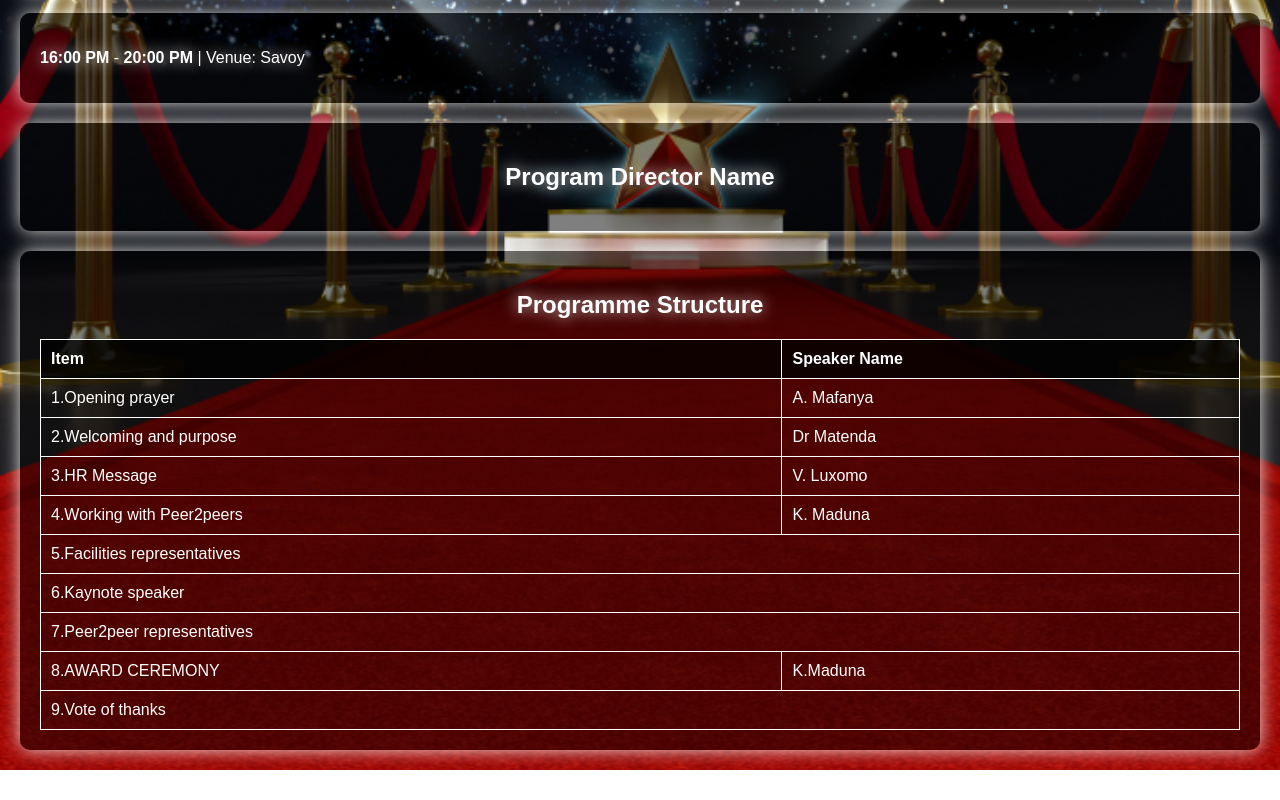
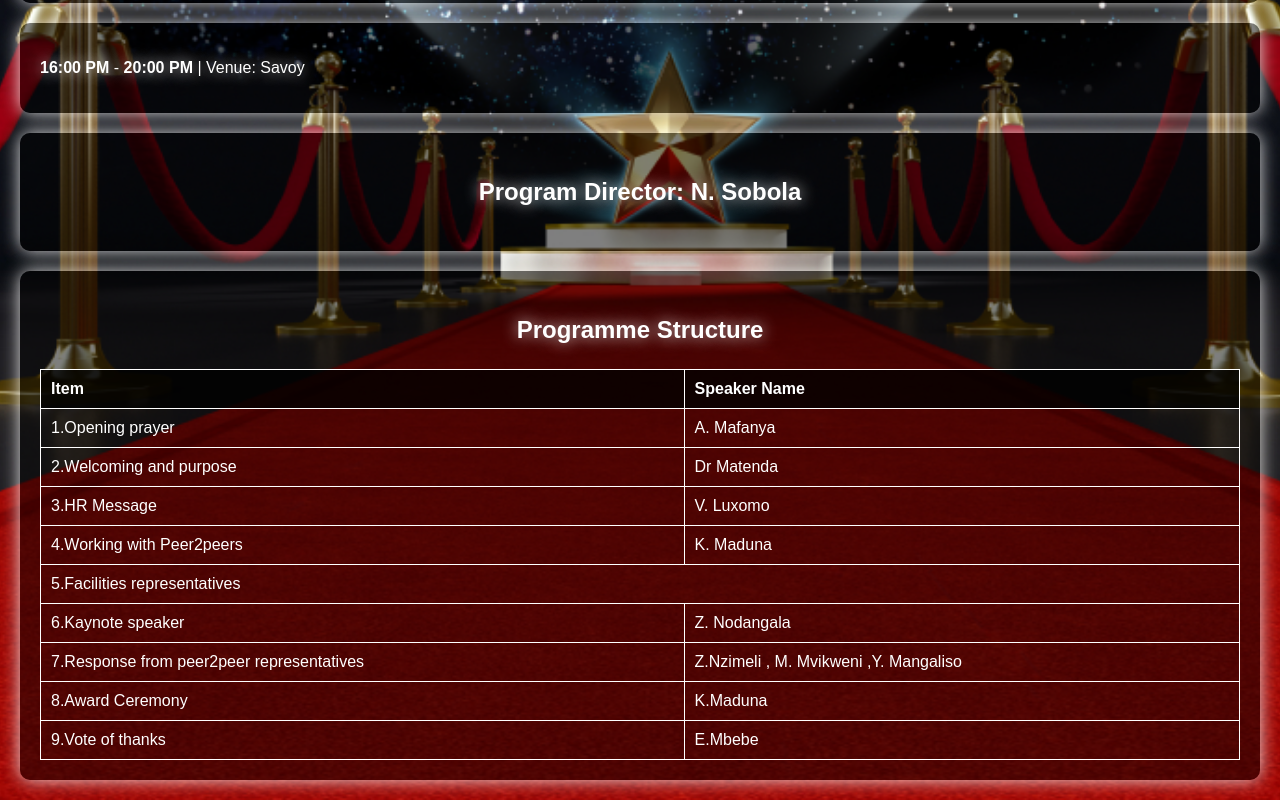
Before and after one commit to Nyakama-Mahle/Ceremony-Programme, a plain HTML site: page index.html in a window 1280 px wide. Shown: the part 315-1115 px from the top of the page. Before the commit the page ends 1085 px from the top, so only its background shows below. Drawn offline with Linux system fonts and the light colour scheme.

Commit message:
Update index.html

```diff
--- a/index.html
+++ b/index.html
@@ -4,7 +4,7 @@
 <head>
     <meta charset="UTF-8">
     <meta name="viewport" content="width=device-width, initial-scale=1.0">
-    <title>Conference Program</title>
+    <title>Certification Ceremony </title>
     <style>
         body {
             margin: 0;
@@ -38,6 +38,19 @@
 
         section h2 {
             text-align: center;
+            padding: 5px;
+            /* Added padding for better visibility */
+            animation: glowBorder 2s ease-in-out infinite alternate;
+        }
+
+        @keyframes glowBorder {
+            from {
+                border: 2px solid rgba(255, 255, 255, 0.8);
+            }
+
+            to {
+                border: 4px solid rgba(255, 255, 255, 0.9);
+            }
         }
 
         header img {
@@ -123,7 +136,7 @@
     </section>
 
     <section>
-        <h2>Program Director Name</h2>
+        <h2>Program Director:   N. Sobola</h2>
         <!-- Content for the program director section -->
     </section>
 
@@ -174,26 +187,27 @@
 
                     <!-- Speaker 6 -->
                     <tr class="speaker">
-                        <td colspan="2">6.Kaynote speaker</td>
-
+                        <td>6.Kaynote speaker</td>
+                        <td>Z. Nodangala</td>
                     </tr>
 
                     <!-- Speaker 7 -->
                     <tr class="speaker">
-                        <td colspan="2">7.Peer2peer representatives</td>
+                        <td>7.Response from peer2peer representatives</td>
+                        <td>Z.Nzimeli , M. Mvikweni ,Y. Mangaliso</td>
                     </tr>
 
                     <!-- Speaker 8 -->
                     <tr class="speaker">
-                        <td>8.AWARD CEREMONY</td>
+                        <td>8.Award Ceremony</td>
                         <td>K.Maduna</td>
 
                     </tr>
 
                     <!-- Speaker 9 -->
                     <tr class="speaker">
-                        <td colspan="2">9.Vote of thanks</td>
-
+                        <td>9.Vote of thanks</td>
+                        <td>E.Mbebe</td>
                     </tr>
                     <!-- Add similar rows for Speaker 10 -->
                 </tbody>
```
